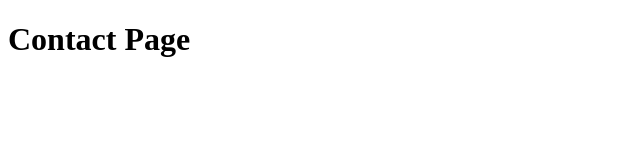
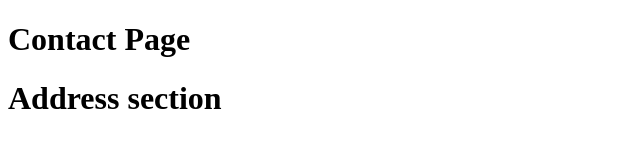
Before and after one commit to Shah-Hussain-Dev/Test-code, a plain HTML site: page contact.html in a window 1280 px wide. Shown: the whole page, without its empty margins (0-640 px from the left). Drawn offline with Linux system fonts and the light colour scheme.

Commit message:
Adress added

```diff
--- a/contact.html
+++ b/contact.html
@@ -8,5 +8,6 @@
   </head>
   <body>
     <h1>Contact Page</h1>
+    <h1>Address section </h1>
   </body>
 </html>
```
